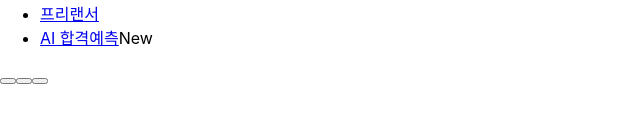
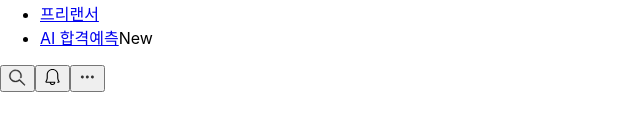
Before and after one commit to yejinc/wanted-gnb-carousel, a React (Create React App) app: page / in a window 1280 px wide. Shown: the part 528-658 px from the top of the page, without its empty margins (0-640 px from the left). Built offline with nearby package versions, Linux system fonts and the light colour scheme.

Commit message:
💄 Styled gnb-buttons component

```diff
--- /dev/null
+++ b/src/Styles/layouts/_gnb-buttons.scss
@@ -0,0 +1,26 @@
+.gnb-buttons {
+  @include flex;
+  padding: 6px 0;
+  margin-top: -3px;
+
+  .gnb-icon-search,
+  .gnb-icon-noti,
+  .gnb-icon-more {
+    @include flex;
+
+    img {
+      display: block;
+      width: 18px;
+      height: 18px;
+    }
+  }
+
+  .gnb-icon-search,
+  .gnb-icon-noti {
+    padding: 0 5px;
+  }
+
+  .gnb-icon-more {
+    padding-left: 10px;
+  }
+}
--- a/src/Styles/main.scss
+++ b/src/Styles/main.scss
@@ -20,3 +20,4 @@
 @import './layouts/grids';
 @import './layouts/gnb';
 @import './layouts/gnb-nav';
+@import './layouts/gnb-buttons';
--- a/src/components/GNB.js
+++ b/src/components/GNB.js
@@ -6,7 +6,11 @@ function GNB() {
           <div className="col-sm-4">
             <div className="gnb-wrapper">
               <div className="gnb-left">
-                <button type="button">
+                <button
+                  className="gnb-left-job-category-btn"
+                  type="button"
+                  aria-label="직군 전체 열어보기 버튼"
+                >
                   <img
                     src="https://static.wanted.co.kr/images/icon-menu.png"
                     alt="메뉴 아이콘"
@@ -58,27 +62,30 @@ function GNB() {
               <div className="gnb-right">
                 <div className="gnb-buttons">
                   <button
-                    class="gnb-icon-button"
+                    class="gnb-icon-search"
                     type="button"
                     aria-label="검색 열기 버튼"
                   >
-                    <icon className="icon-button_search_line"></icon>
+                    <img src="/assets/icons/search.svg" alt="검색 아이콘" />
                   </button>
 
                   <button
-                    class="gnb-icon-button"
+                    class="gnb-icon-noti"
                     type="button"
                     aria-label="내 소식 열기 버튼"
                   >
-                    <icon className="icon-bell"></icon>
+                    <img
+                      src="/assets/icons/notification.svg"
+                      alt="내 소식 아이콘"
+                    />
                   </button>
 
                   <button
-                    class="gnb-icon-button sm-md-only"
+                    class="gnb-icon-more sm-md-only"
                     type="button"
                     aria-label="내 메뉴 열기 버튼"
                   >
-                    <icon className="icon-more_horiz"></icon>
+                    <img src="/assets/icons/more.svg" alt="내 메뉴 아이콘" />
                   </button>
                 </div>
               </div>
```
